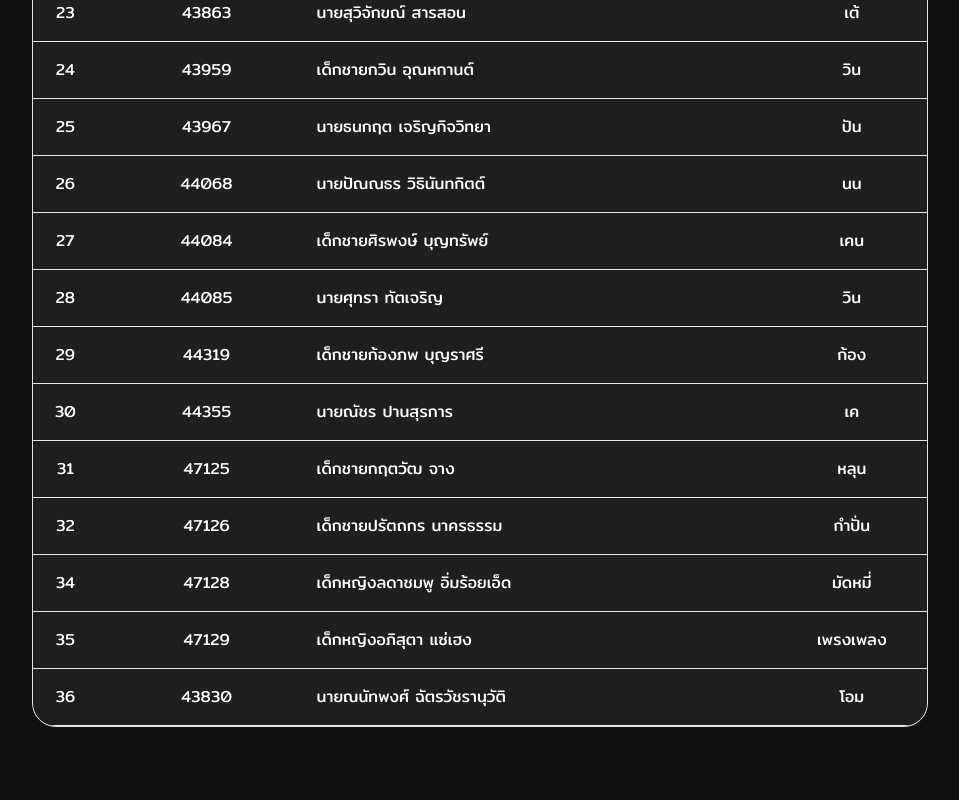
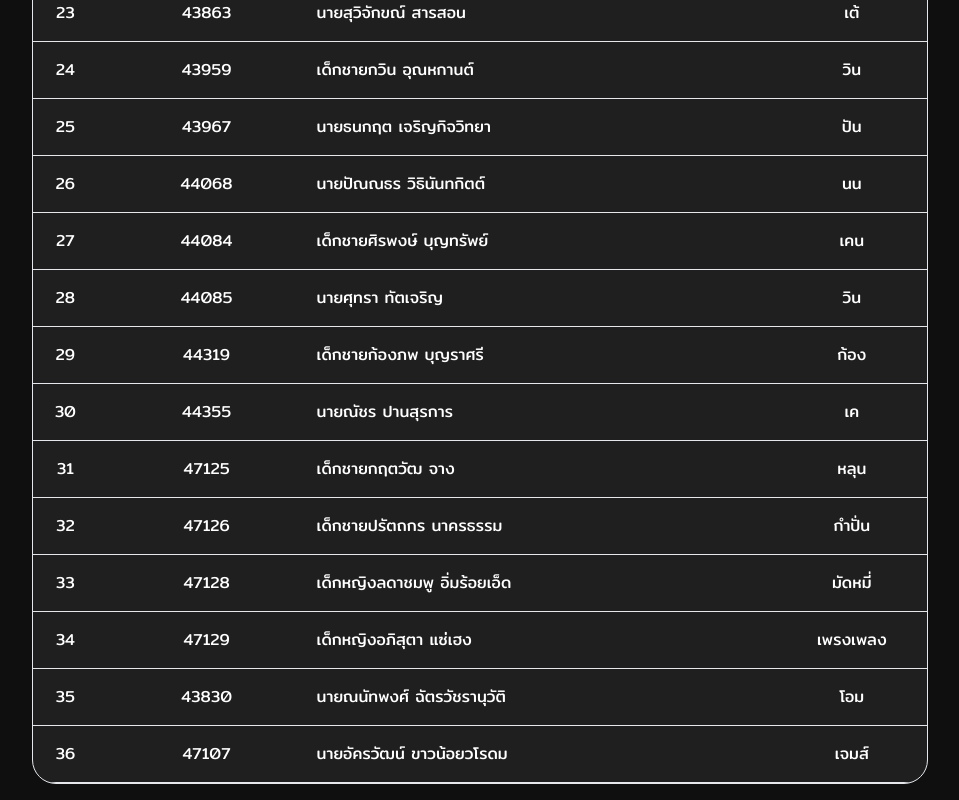
Before and after one commit to KamiK4M1/aigen4, a Next.js app: page /students in a window 1280 px wide. Shown: the part 1599-2399 px from the top of the page, without its empty margins (160-1119 px from the left). Before the commit the page ends 2342 px from the top, so only its background shows below. Built offline with nearby package versions, Linux system fonts and the light colour scheme.

Commit message:
new table

```diff
--- a/src/app/components/student.tsx
+++ b/src/app/components/student.tsx
@@ -197,23 +197,29 @@ export default function Student() {
       nickname: "กำปั่น",
     },
     {
-      id: 34,
+      id: 33,
       studentId: 47128,
       fullName: "เด็กหญิงลดาชมพู อิ่มร้อยเอ็ด",
       nickname: "มัดหมี่",
     },
     {
-      id: 35,
+      id: 34,
       studentId: 47129,
       fullName: "เด็กหญิงอภิสุตา แซ่เฮง",
       nickname: "เพรงเพลง",
     },
     {
-      id: 36,
+      id: 35,
       studentId: 43830,
       fullName: "นายณนัทพงศ์ ฉัตรวัชรานุวัติ",
       nickname: "โอม",
     },
+    {
+      id: 36,
+      studentId: 47107,
+      fullName: "นายอัครวัฒน์ ขาวน้อยวโรดม",
+      nickname: "เจมส์",
+    }
   ];
 
   return (
--- a/src/app/components/timetable.tsx
+++ b/src/app/components/timetable.tsx
@@ -39,7 +39,7 @@ export default function Table(){
                         <td className="border duration-300 hover:bg-[#0e0e0e]">เคมี</td>
                         <td className="duration-300"></td>
                         <td className="border duration-300 hover:bg-[#0e0e0e]">แนะแนว</td>
-                        <td className="border duration-300 hover:bg-[#0e0e0e]" colSpan={2}>ระบบฐานข้อมูล</td>
+                        <td className="border duration-300 hover:bg-[#0e0e0e]" colSpan={2}>ไฟฟ้าและอิเล็กทรอนิกส์เบื้องต้น</td>
                         <td className="border duration-300 hover:bg-[#0e0e0e]">ชุมนุม</td>
                         <td className="border duration-300 hover:bg-[#0e0e0e]">LAB AI</td>
                     </tr>
```
